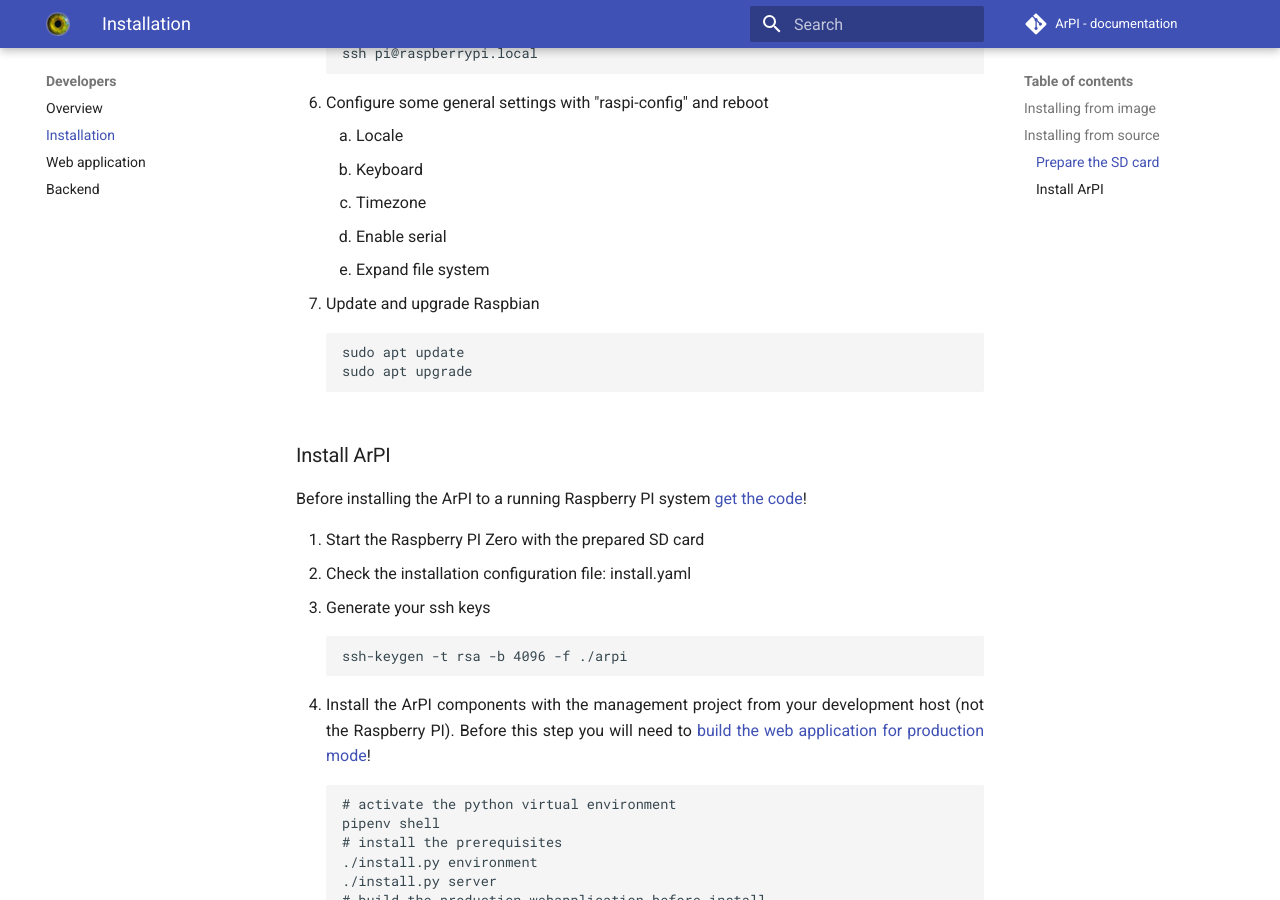
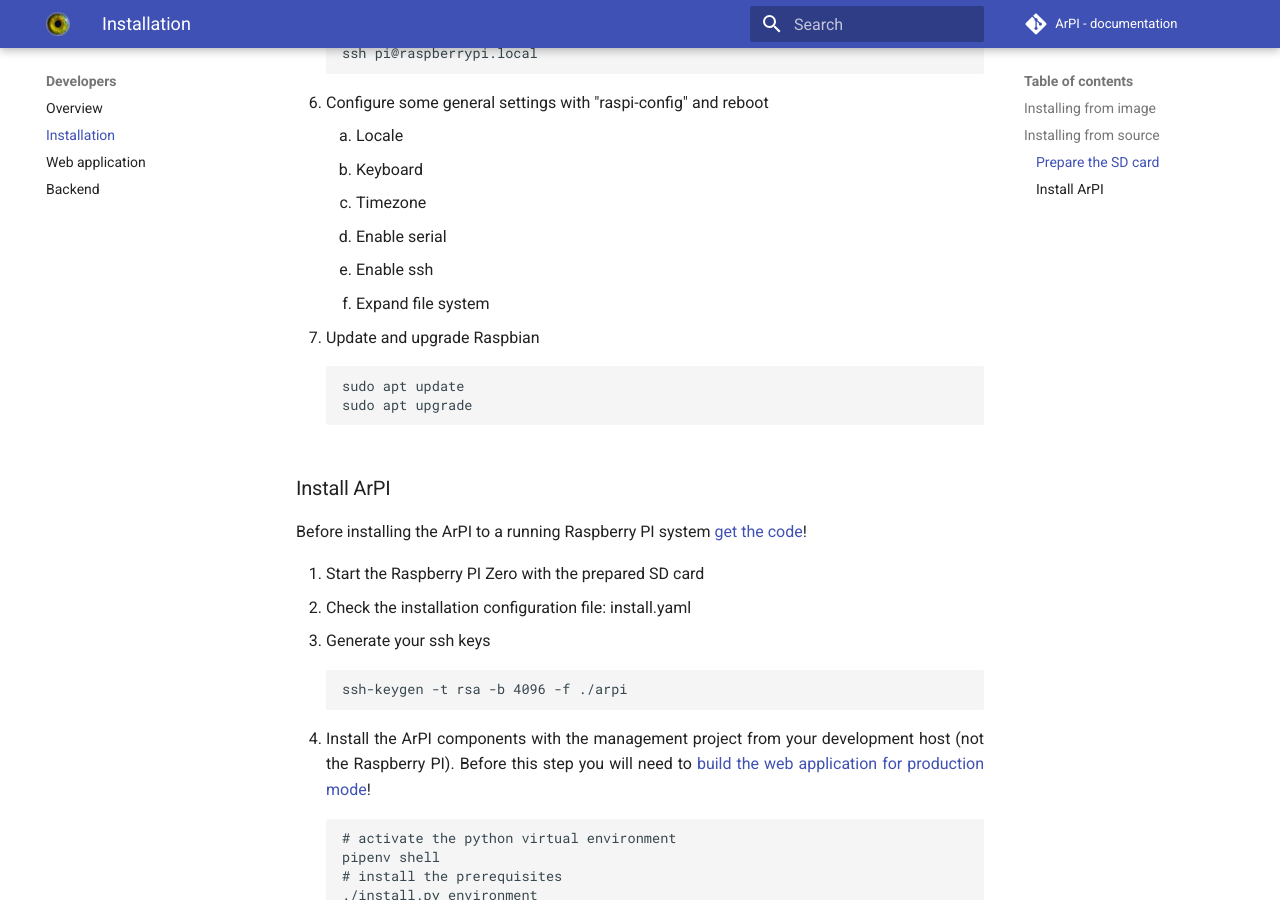
Before and after one commit to ArPIHomeSecurity/arpi_documentation, an MkDocs documentation site: the page built from docs/developers/installation.md, in a window 1280 px wide and 900 px high, scrolled down 1249 px. Built offline with MkDocs 1.6.1 and Material for MkDocs 9.7.7, drawn with Linux system fonts in a browser that asks for light colours; comment, search, counter and statistics services are not loaded.

Commit message:
Add install step for ssh

```diff
--- a/docs/developers/installation.md
+++ b/docs/developers/installation.md
@@ -43,6 +43,7 @@ This page describes how to install the security system to a Raspberry PI.
     2. Keyboard
     3. Timezone
     4. Enable serial
+    4. Enable ssh
     5. Expand file system
 7. Update and upgrade Raspbian
 
```
